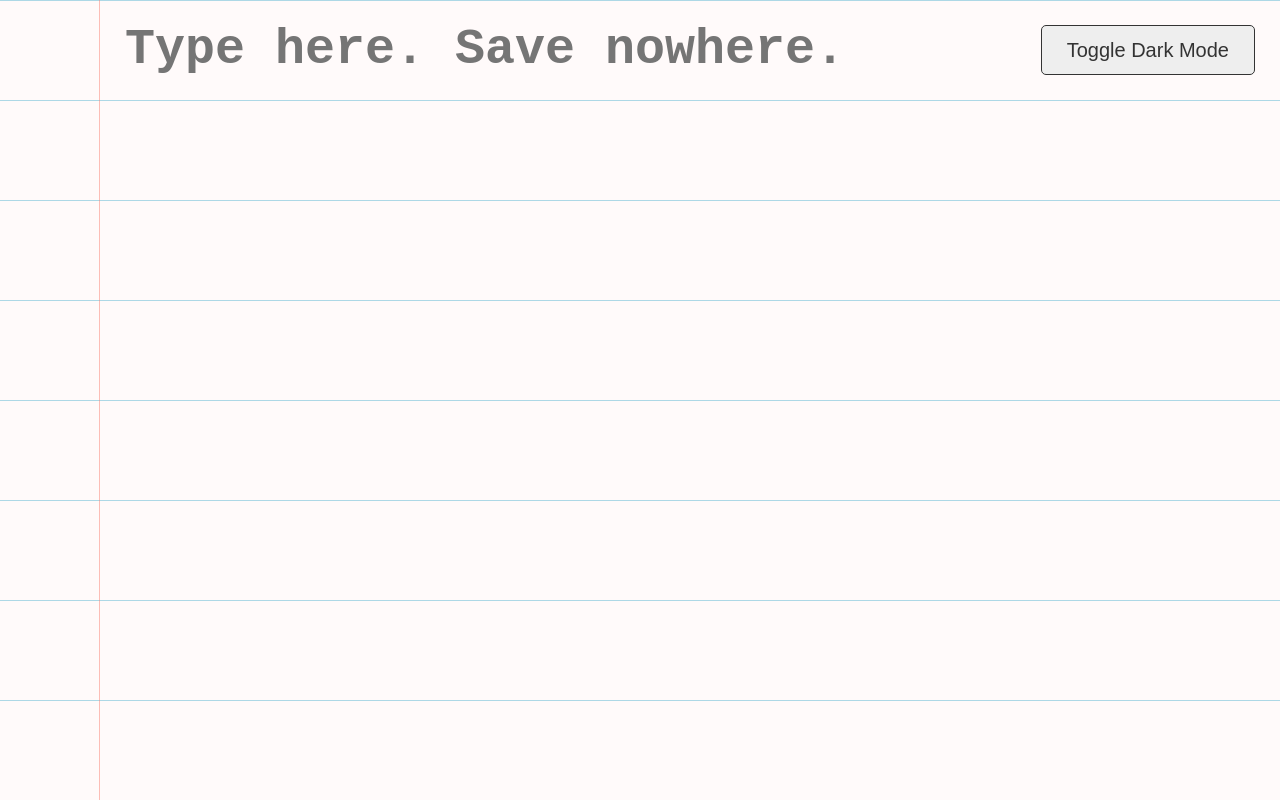
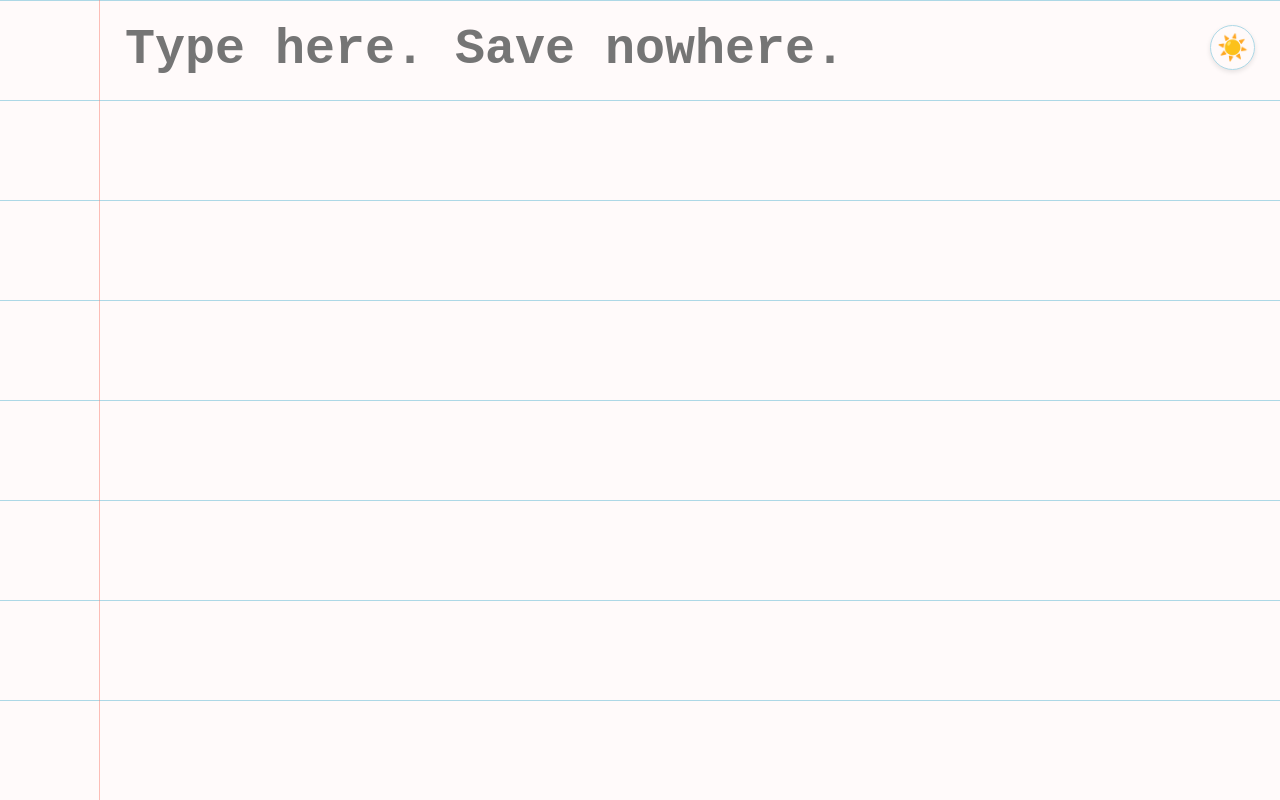
Before and after one commit to schalkburger/tiny-notes, a plain HTML site: page index.html in a window 1280 px wide. Drawn offline with Linux system fonts and the light colour scheme.

Commit message:
Update index.html

```diff
--- a/index.html
+++ b/index.html
@@ -7,36 +7,33 @@
     <link rel="apple-touch-icon" sizes="180x180" href="apple-touch-icon.png" />
     <link rel="icon" type="image/png" sizes="32x32" href="favicon-32x32.png" />
     <link rel="icon" type="image/png" sizes="16x16" href="favicon-16x16.png" />
+
     <style>
       :root {
-          /* Light Theme Variables */
           --bg-color: snow;
           --line-color: lightblue;
           --margin-color: salmon;
           --text-color: #333;
-          --button-bg: #eee;
           --line-height: 4rem;
       }
 
-      /* Dark Theme Variables */
       body.dark-mode {
           --bg-color: #1e1e1e;
           --line-color: #333;
           --margin-color: #444;
           --text-color: #d4d4d4;
-          --button-bg: #333;
       }
 
       * { box-sizing: border-box; }
+      html { font-size: clamp(15px, 2vw, 25px); height: 100%; }
 
-      html { font-size: clamp(15px, 2vw, 25px); }
-
-      body, html {
+      body {
           height: 100%;
           margin: 0;
           background-color: var(--bg-color);
-          font-family: Verdana, sans-serif;
-          transition: background-color 0.3s ease; /* Smooth transition */
+          font-family: Verdana, Geneva, Tahoma, sans-serif;
+          transition: background-color 0.3s ease;
+          overflow: hidden; /* Prevents double scrollbars */
       }
 
       textarea {
@@ -47,12 +44,12 @@
           outline: none;
           padding: 0 0 0 5rem;
           resize: none;
-
           font-size: 2rem;
           line-height: var(--line-height);
           color: var(--text-color);
           background-color: transparent;
           overflow-wrap: break-word;
+          white-space: pre-wrap;
 
           background-image:
               linear-gradient(90deg, transparent calc(4rem - 1px), var(--margin-color) 4rem, transparent 4rem),
@@ -61,26 +58,36 @@
           background-attachment: local;
       }
 
-      /* Toggle Button Styling */
+      textarea::first-line { font-weight: 600; }
+
       .theme-toggle {
           position: fixed;
           top: 1rem;
           right: 1rem;
           z-index: 10;
-          padding: 0.5rem 1rem;
-          border-radius: 5px;
-          border: 1px solid var(--text-color);
-          background: var(--button-bg);
-          color: var(--text-color);
+          width: 45px;
+          height: 45px;
+          border-radius: 50%;
+          border: 1px solid var(--line-color);
+          background: var(--bg-color);
           cursor: pointer;
-          font-size: 0.8rem;
+          font-size: 1rem;
+          display: flex;
+          align-items: center;
+          justify-content: center;
+          box-shadow: 0 2px 5px rgba(0,0,0,0.1);
+          transition: all 0.2s ease;
+          line-height: 1;
       }
 
-      textarea::first-line { font-weight: 600; }
+      .theme-toggle:hover { transform: scale(1.05); }
+      .theme-toggle:active { transform: scale(0.95); }
     </style>
   </head>
   <body>
-    <button class="theme-toggle" id="theme-btn">Toggle Dark Mode</button>
+    <button class="theme-toggle" id="theme-btn" aria-label="Toggle Dark Mode">☀️</button>
+
+    <label for="note-area" style="display:none;">Note Content</label>
     <textarea id="note-area" placeholder="Type here. Save nowhere."></textarea>
 
     <script>
@@ -88,28 +95,34 @@
       const themeBtn = document.getElementById('theme-btn');
       const body = document.body;
 
-      // 1. Persistence Logic (Content)
-      textarea.value = localStorage.getItem('tinynotes_content') || '';
+      // Load Content
+      textarea.value = localStorage.getItem('tiny_notes_content') || '';
       textarea.focus();
+
       textarea.addEventListener('input', () => {
-          localStorage.setItem('tinynotes_content', textarea.value);
+          localStorage.setItem('tiny_notes_content', textarea.value);
       });
 
-      // 2. Theme Logic
-      const currentTheme = localStorage.getItem('theme');
-      if (currentTheme === 'dark') {
-          body.classList.add('dark-mode');
-      }
+      // Theme Handling
+      const updateUI = (isDark) => {
+          if (isDark) {
+              body.classList.add('dark-mode');
+              themeBtn.textContent = '🌙';
+              themeBtn.setAttribute('aria-label', 'Switch to light mode');
+          } else {
+              body.classList.remove('dark-mode');
+              themeBtn.textContent = '☀️';
+              themeBtn.setAttribute('aria-label', 'Switch to dark mode');
+          }
+      };
+
+      const savedTheme = localStorage.getItem('tiny_theme');
+      updateUI(savedTheme === 'dark');
 
       themeBtn.addEventListener('click', () => {
-          body.classList.toggle('dark-mode');
-
-          // Save preference
-          let theme = 'light';
-          if (body.classList.contains('dark-mode')) {
-              theme = 'dark';
-          }
-          localStorage.setItem('theme', theme);
+          const isNowDark = !body.classList.contains('dark-mode');
+          localStorage.setItem('tiny_theme', isNowDark ? 'dark' : 'light');
+          updateUI(isNowDark);
       });
     </script>
   </body>
```
